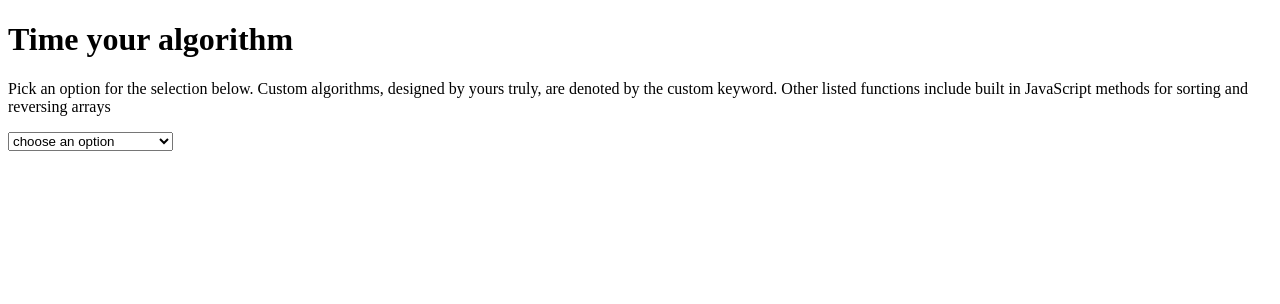
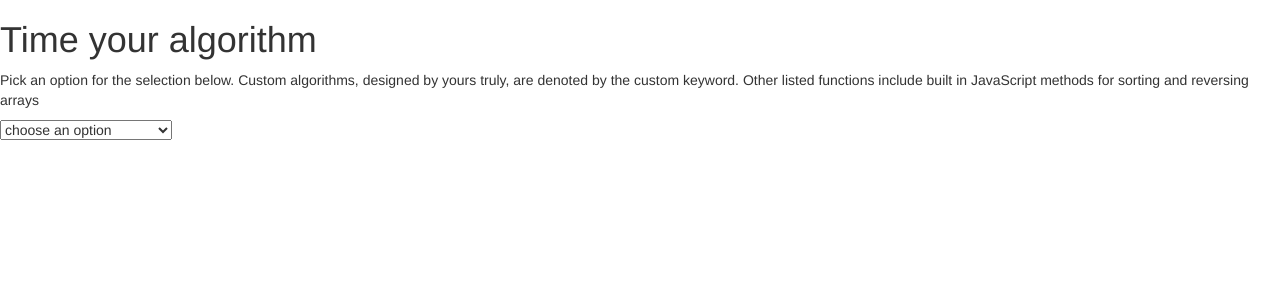
Before and after one commit to naeglinghaff/algorithm_timer, a website: page public/base.html in a window 1280 px wide. Drawn offline with nearby package versions, Linux system fonts and the light colour scheme.

Commit message:
Added bootsrap to project dependencies

```diff
--- a/app.js
+++ b/app.js
@@ -12,6 +12,7 @@ const app = express();
 
 // serves static files from the public folder
 app.use(express.static('public'));
+app.use('/css', express.static(__dirname + '/node_modules/bootstrap/dist/css'));
 app.use(express.json());
 
 // retrieves the homepage html
--- a/package.json
+++ b/package.json
@@ -18,6 +18,7 @@
   },
   "homepage": "https://github.com/naeglinghaff/algorithm_timer#readme",
   "dependencies": {
+    "bootstrap": "^3.4.1",
     "express": "^4.17.1",
     "request": "^2.88.2"
   },
--- a/public/base.html
+++ b/public/base.html
@@ -4,6 +4,7 @@
     <meta charset="utf-8">
       <title>Algorithm Timer</title>
       <script src="https://cdn.jsdelivr.net/npm/chart.js@2.9.3/dist/Chart.min.js"></script>
+      <link rel="stylesheet" href="/css/bootstrap.min.css" />
   </head>
   <body>
     <h1> Time your algorithm </h1>
```
